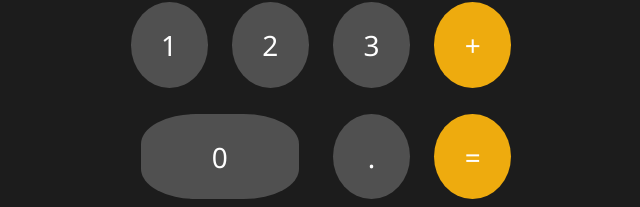
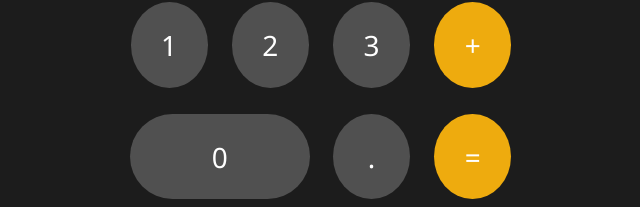
Before and after one commit to chiraggupta98/Apple-Calculator, a plain HTML site: page index.html in a window 1280 px wide. Shown: the part 590-797 px from the top of the page, 319-959 px from the left. Drawn offline with Linux system fonts and the light colour scheme.

Commit message:
Update style.css

```diff
--- a/style.css
+++ b/style.css
@@ -68,6 +68,7 @@ button:active{
 }
 .zero{
     grid-column:span 2;
-    border-radius:35%;
+    border-radius:75px;
+    width:180px;
 
 }
```
